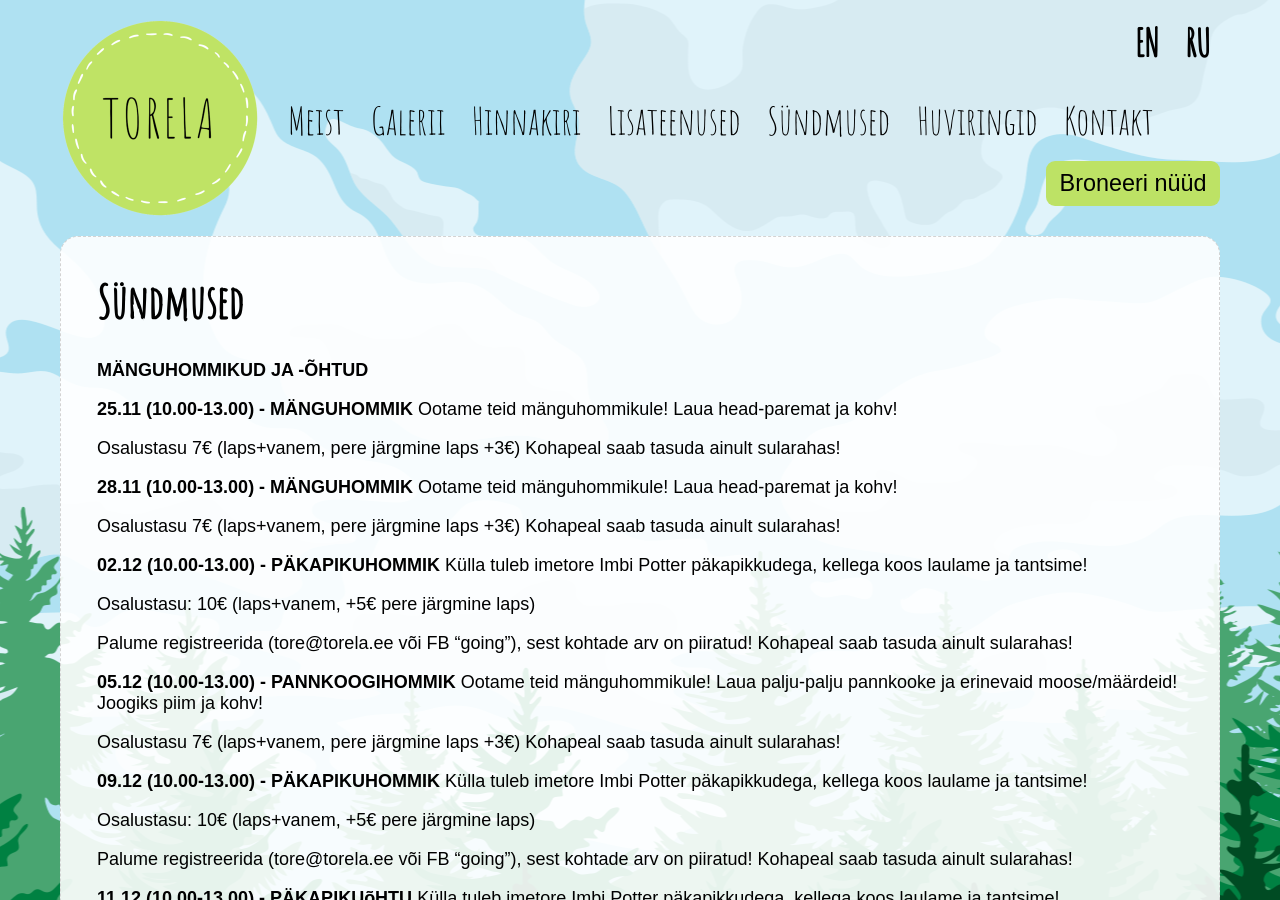
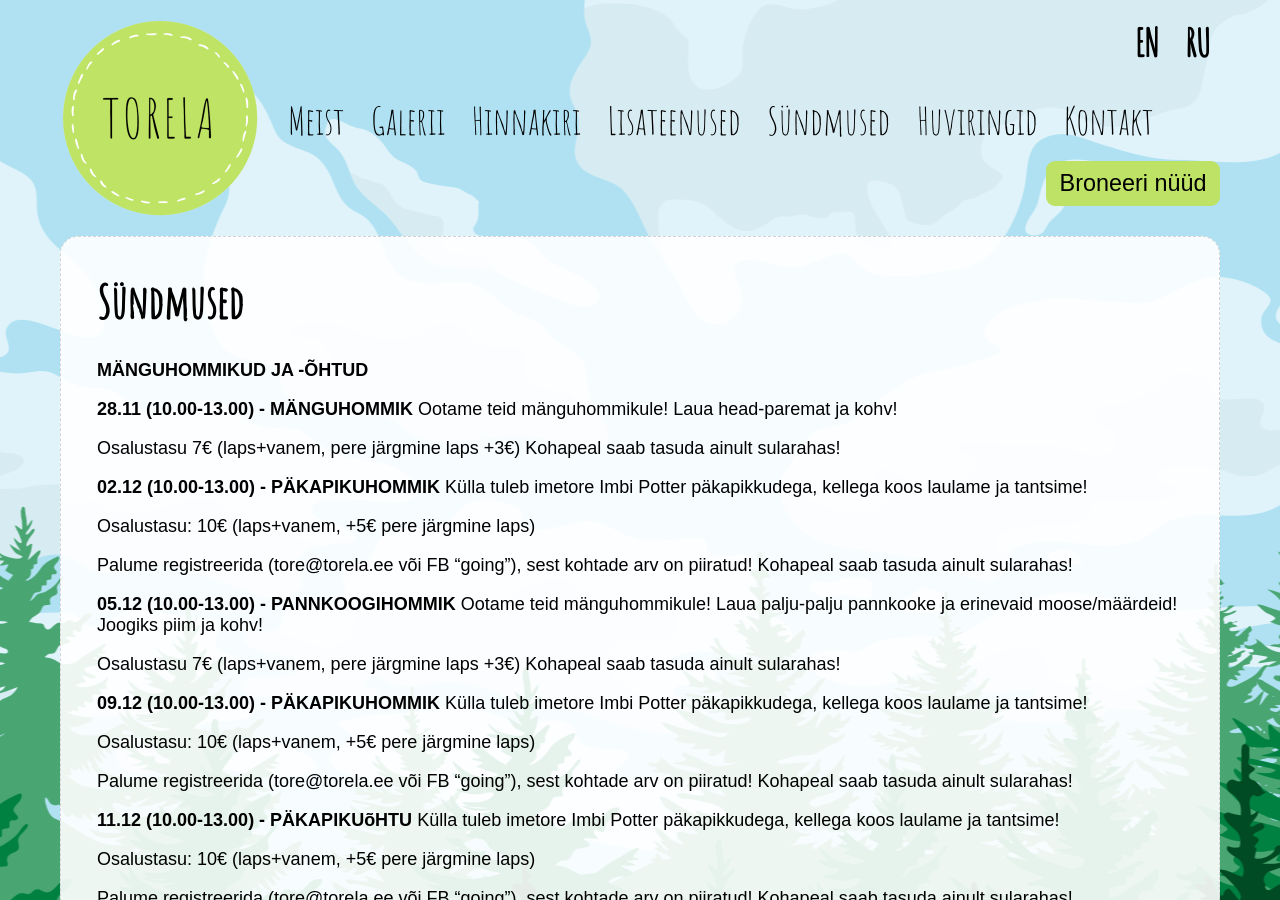
Before and after one commit to mypsik/torela, a Jekyll site: the page built from syndmused/index.md, in a window 1280 px wide and 900 px high. Built offline with Jekyll 4.4.1, drawn with Linux system fonts in a browser that asks for light colours.

Commit message:
Update index.md

```diff
--- a/syndmused/index.md
+++ b/syndmused/index.md
@@ -8,13 +8,6 @@
 ---
 
 **MÄNGUHOMMIKUD JA -ÕHTUD**
-
-
-**25.11 (10.00-13.00) - MÄNGUHOMMIK**
-Ootame teid mänguhommikule! Laua head-paremat ja kohv!
-
-Osalustasu 7€ (laps+vanem, pere järgmine laps +3€)
-Kohapeal saab tasuda ainult sularahas!
 
 
 **28.11 (10.00-13.00) - MÄNGUHOMMIK**
```
